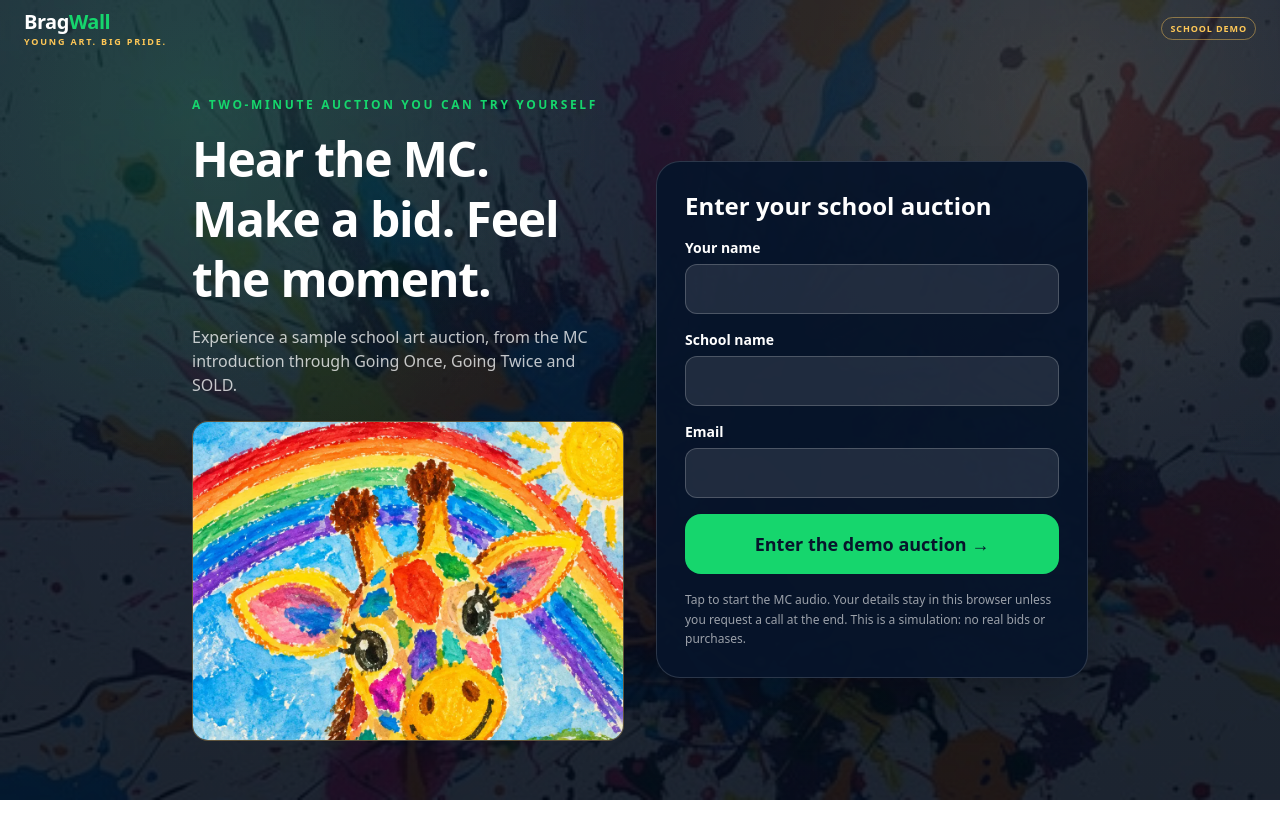
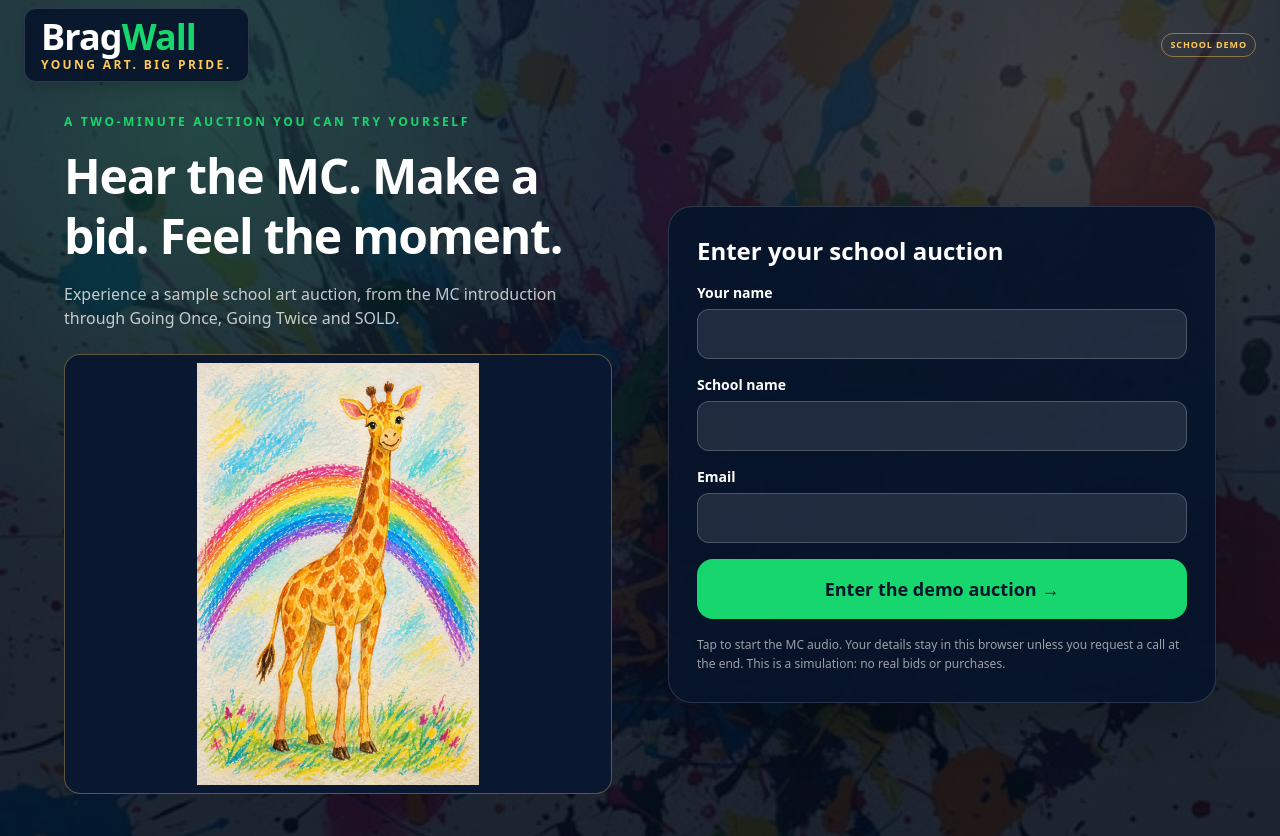
Before and after one commit to darrenseath7/bid-on-my-kid-mvp, a Next.js app: page /school-demo in a window 1280 px wide. Before the commit the page ends 800 px from the top, so only its background shows below. Built offline with nearby package versions, Linux system fonts and the light colour scheme.

Commit message:
Show full school demo artwork and enlarge entry screen

```diff
--- a/app/school-demo/page.tsx
+++ b/app/school-demo/page.tsx
@@ -163,18 +163,18 @@ export default function SchoolDemoPage() {
       <div aria-hidden="true" className="pointer-events-none absolute inset-0 bg-[url('/bragwall-paint-splatter.jpg')] bg-cover bg-center opacity-[0.12]" />
       <div className={`relative mx-auto flex w-full max-w-7xl flex-col px-3 pb-[max(10px,env(safe-area-inset-bottom))] pt-2 sm:px-6 ${onStage ? "h-[100dvh]" : "min-h-[100dvh]"}`}>
         <header className="flex items-center justify-between gap-4">
-          <Link href="/" className="text-xl font-black tracking-tight">Brag<span className="text-[#16d66d]">Wall</span><span className="block text-[9px] font-bold uppercase tracking-[0.2em] text-[#ffc857]">Young Art. Big Pride.</span></Link>
+          <Link href="/" className="rounded-xl border border-white/15 bg-[#07152b]/90 px-4 py-2 text-3xl font-black tracking-tight shadow-lg sm:text-4xl">Brag<span className="text-[#16d66d]">Wall</span><span className="block text-[10px] font-bold uppercase tracking-[0.2em] text-[#ffc857] sm:text-xs">Young Art. Big Pride.</span></Link>
           <span className="rounded-full border border-[#ffc857]/45 px-2 py-1 text-[9px] font-black uppercase tracking-widest text-[#ffc857]">School demo</span>
           {onStage ? <button type="button" onClick={() => { audio.current?.pause(); if (mcEnabled) { setMcEnabled(false); } else { setMcEnabled(true); const clip = phase === "intro" ? "intro" : stage === "once" ? "going-once" : stage === "twice" ? "going-twice" : "other-bid"; const player = new Audio(`/school-demo/mc-${clip}.mp3`); audio.current = player; void player.play().then(() => setAudioBlocked(false)).catch(() => setAudioBlocked(true)); } }} className="rounded-full border border-white/30 px-2 py-1 text-xs font-bold">{mcEnabled ? "🔊 MC on" : "🔇 MC off"}</button> : null}
         </header>
 
         {phase === "entry" ? (
-          <div className="mx-auto my-auto grid w-full max-w-4xl items-center gap-8 py-8 md:grid-cols-2">
+          <div className="mx-auto my-auto grid w-full max-w-6xl items-center gap-8 py-8 md:grid-cols-2 lg:gap-14">
             <div>
               <p className="text-xs font-black uppercase tracking-[0.22em] text-[#16d66d]">A two-minute auction you can try yourself</p>
               <h1 className="mt-4 text-4xl font-black leading-tight tracking-tight sm:text-5xl">Hear the MC. Make a bid. Feel the moment.</h1>
               <p className="mt-4 text-base text-white/75">Experience a sample school art auction, from the MC introduction through Going Once, Going Twice and SOLD.</p>
-              <div className="mt-6 max-h-52 overflow-hidden rounded-2xl border border-[#ffc857]/35 bg-[#0a1730] md:max-h-80"><DemoArtwork /></div>
+              <div className="mt-6 h-72 overflow-hidden rounded-2xl border border-[#ffc857]/35 bg-[#0a1730] p-2 sm:h-[380px] lg:h-[440px]"><DemoArtwork /></div>
             </div>
             <form onSubmit={enterAuction} className="space-y-4 rounded-3xl border border-white/15 bg-[#07152b]/95 p-5 shadow-2xl sm:p-7">
               <h2 className="text-2xl font-black">Enter your school auction</h2>
```
Also changed, not shown: public/school-demo/rainbow-giraffe.webp.
